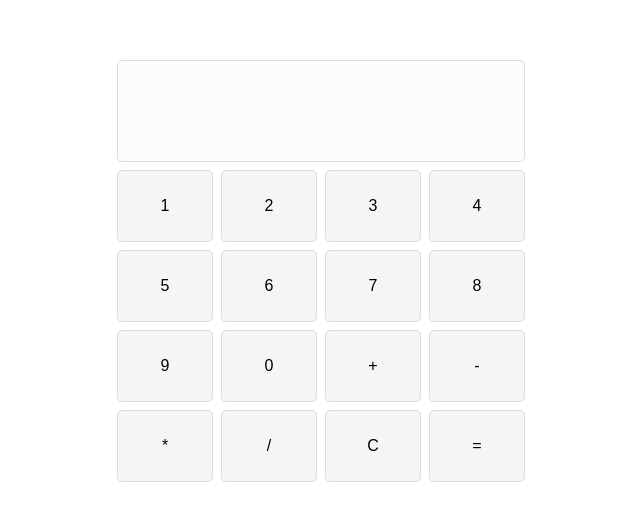
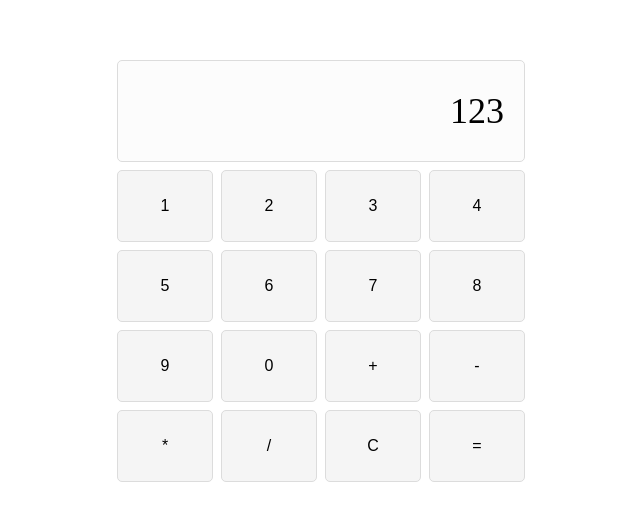
Before and after one commit to ilyasgaripov97/calculator, a plain HTML site: page index.html in a window 1280 px wide. Shown: the part 129-650 px from the top of the page, without its empty margins (319-959 px from the left). Drawn offline with Linux system fonts and the light colour scheme.

Commit message:
Add styles, to nicer display look

```diff
--- a/index.html
+++ b/index.html
@@ -12,7 +12,7 @@
     <div class="container">
         <div class="calculator">
             <div class="display">
-
+                <div class="output">123</div>
             </div>
             <div class="keys">
                 <div class="keys__inputs">
--- a/style.css
+++ b/style.css
@@ -13,6 +13,12 @@
 
 
 .display {
+    display: flex;
+    justify-content: flex-end;
+    align-items: center;
+    padding-right: 20px;
+    font-size: 36px;
+
     height: 100px;
     border: 1px solid black;
     background-color: #fcfcfc;
```
